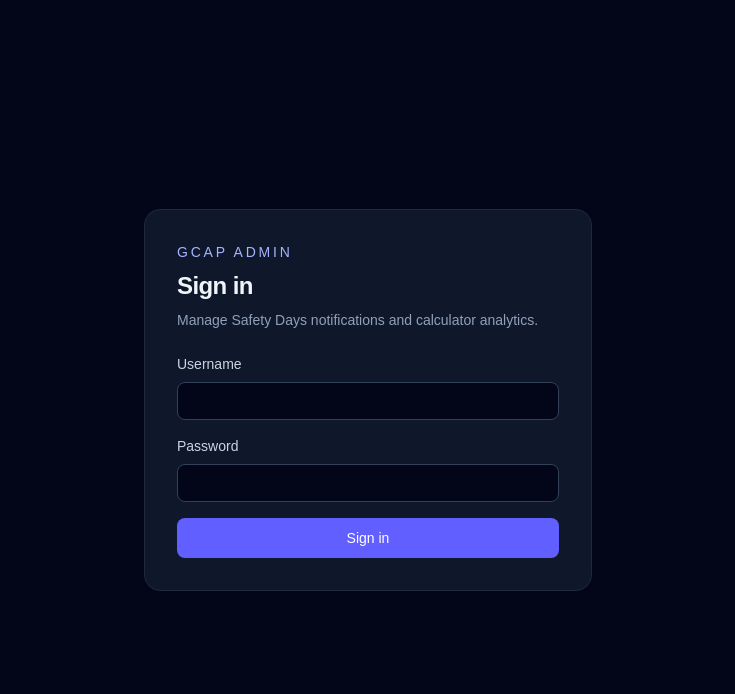
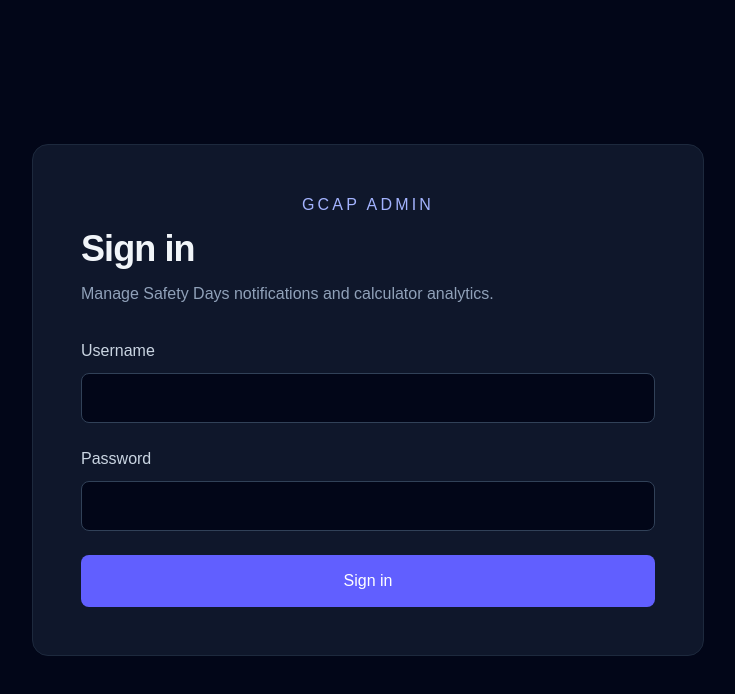
Before and after one commit to softwaredeveloper222/calculator-analytics, a Next.js app: page /login in a window 1280 px wide. Shown: the top 694 px of the page, without its empty margins (272-1007 px from the left). Built offline with nearby package versions, Linux system fonts and the light colour scheme; no server answers.

Commit message:
updated login page style

```diff
--- a/app/login/page.tsx
+++ b/app/login/page.tsx
@@ -10,19 +10,19 @@ export default async function LoginPage() {
   }
 
   return (
-    <div className="flex min-h-screen items-center justify-center bg-slate-950 px-6 text-slate-100">
-      <div className="w-full max-w-md space-y-6 rounded-2xl border border-slate-800 bg-slate-900 p-8">
-        <div className="space-y-2">
-          <p className="text-sm font-medium uppercase tracking-[0.2em] text-indigo-300">
+    <div className="flex min-h-screen items-center justify-center bg-slate-950 px-6 py-12 text-slate-100">
+      <div className="w-full max-w-2xl space-y-8 rounded-2xl border border-slate-800 bg-slate-900 p-10 sm:p-12">
+        <div className="space-y-3">
+          <p className="text-center text-base font-medium uppercase tracking-[0.2em] text-indigo-300">
             GCAP Admin
           </p>
-          <h1 className="text-2xl font-semibold tracking-tight">Sign in</h1>
-          <p className="text-sm text-slate-400">
+          <h1 className="text-4xl font-semibold tracking-tight">Sign in</h1>
+          <p className="text-base leading-relaxed text-slate-400">
             Manage Safety Days notifications and calculator analytics.
           </p>
         </div>
 
-        <Suspense fallback={<p className="text-sm text-slate-400">Loading…</p>}>
+        <Suspense fallback={<p className="text-base text-slate-400">Loading…</p>}>
           <LoginForm />
         </Suspense>
       </div>
--- a/components/LoginForm.tsx
+++ b/components/LoginForm.tsx
@@ -45,9 +45,9 @@ export function LoginForm() {
   };
 
   return (
-    <form onSubmit={handleSubmit} className="space-y-4">
-      <div className="space-y-2">
-        <label htmlFor="username" className="block text-sm text-slate-300">
+    <form onSubmit={handleSubmit} className="space-y-6">
+      <div className="space-y-2.5">
+        <label htmlFor="username" className="block text-base text-slate-300">
           Username
         </label>
         <input
@@ -56,13 +56,13 @@ export function LoginForm() {
           autoComplete="username"
           value={username}
           onChange={(event) => setUsername(event.target.value)}
-          className="w-full rounded-lg border border-slate-700 bg-slate-950 px-3 py-2 text-sm text-slate-100 outline-none focus:border-indigo-400"
+          className="w-full rounded-lg border border-slate-700 bg-slate-950 px-4 py-3 text-base text-slate-100 outline-none focus:border-indigo-400"
           required
         />
       </div>
 
-      <div className="space-y-2">
-        <label htmlFor="password" className="block text-sm text-slate-300">
+      <div className="space-y-2.5">
+        <label htmlFor="password" className="block text-base text-slate-300">
           Password
         </label>
         <input
@@ -72,13 +72,13 @@ export function LoginForm() {
           autoComplete="current-password"
           value={password}
           onChange={(event) => setPassword(event.target.value)}
-          className="w-full rounded-lg border border-slate-700 bg-slate-950 px-3 py-2 text-sm text-slate-100 outline-none focus:border-indigo-400"
+          className="w-full rounded-lg border border-slate-700 bg-slate-950 px-4 py-3 text-base text-slate-100 outline-none focus:border-indigo-400"
           required
         />
       </div>
 
       {error ? (
-        <p className="text-sm text-rose-300" role="alert">
+        <p className="text-base text-rose-300" role="alert">
           {error}
         </p>
       ) : null}
@@ -86,7 +86,7 @@ export function LoginForm() {
       <button
         type="submit"
         disabled={isSubmitting}
-        className="w-full rounded-lg bg-indigo-500 px-4 py-2.5 text-sm font-medium text-white hover:bg-indigo-400 disabled:cursor-not-allowed disabled:opacity-50"
+        className="w-full rounded-lg bg-indigo-500 px-5 py-3.5 text-base font-medium text-white hover:bg-indigo-400 disabled:cursor-not-allowed disabled:opacity-50"
       >
         {isSubmitting ? "Signing in…" : "Sign in"}
       </button>
```
